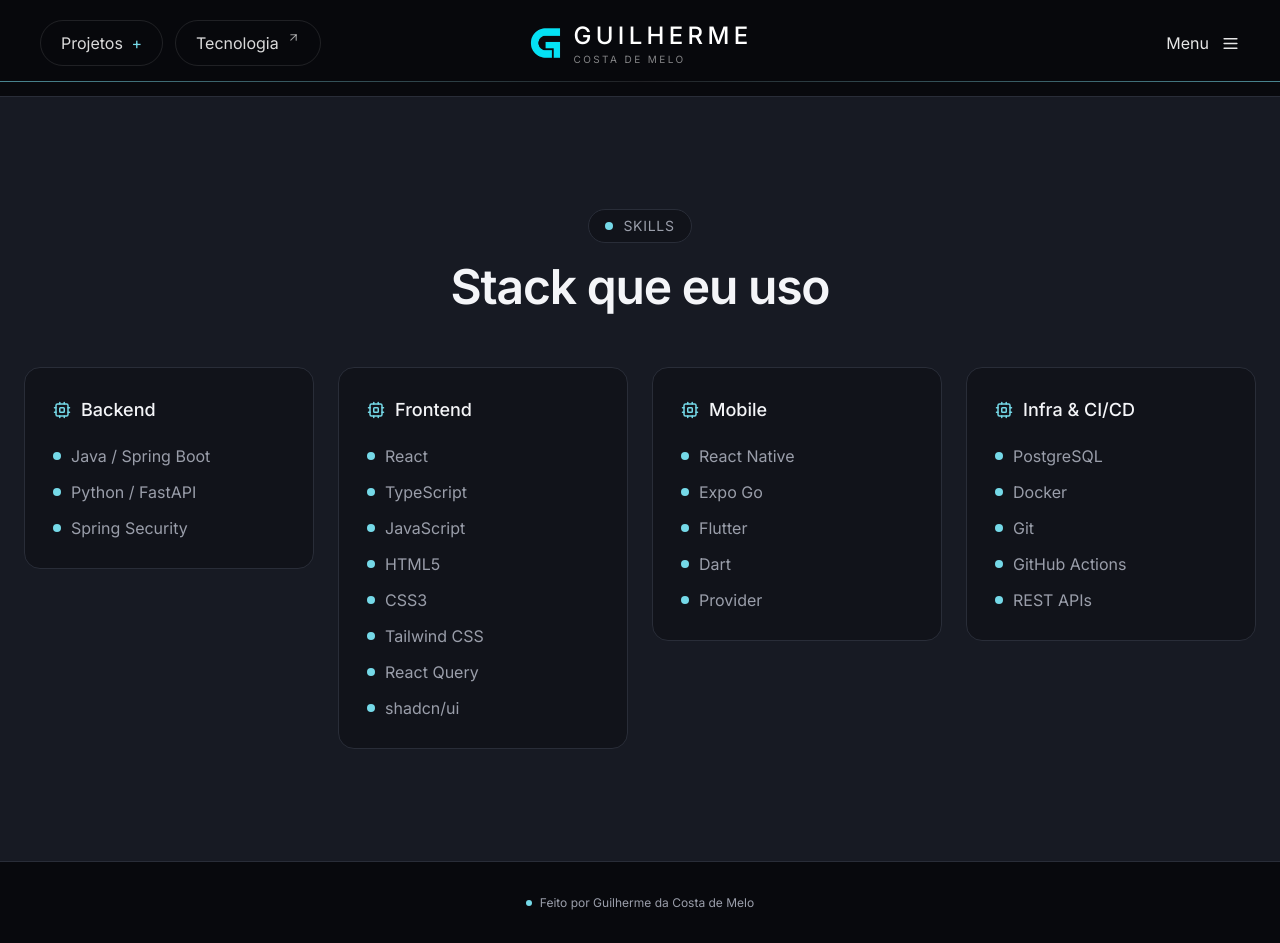
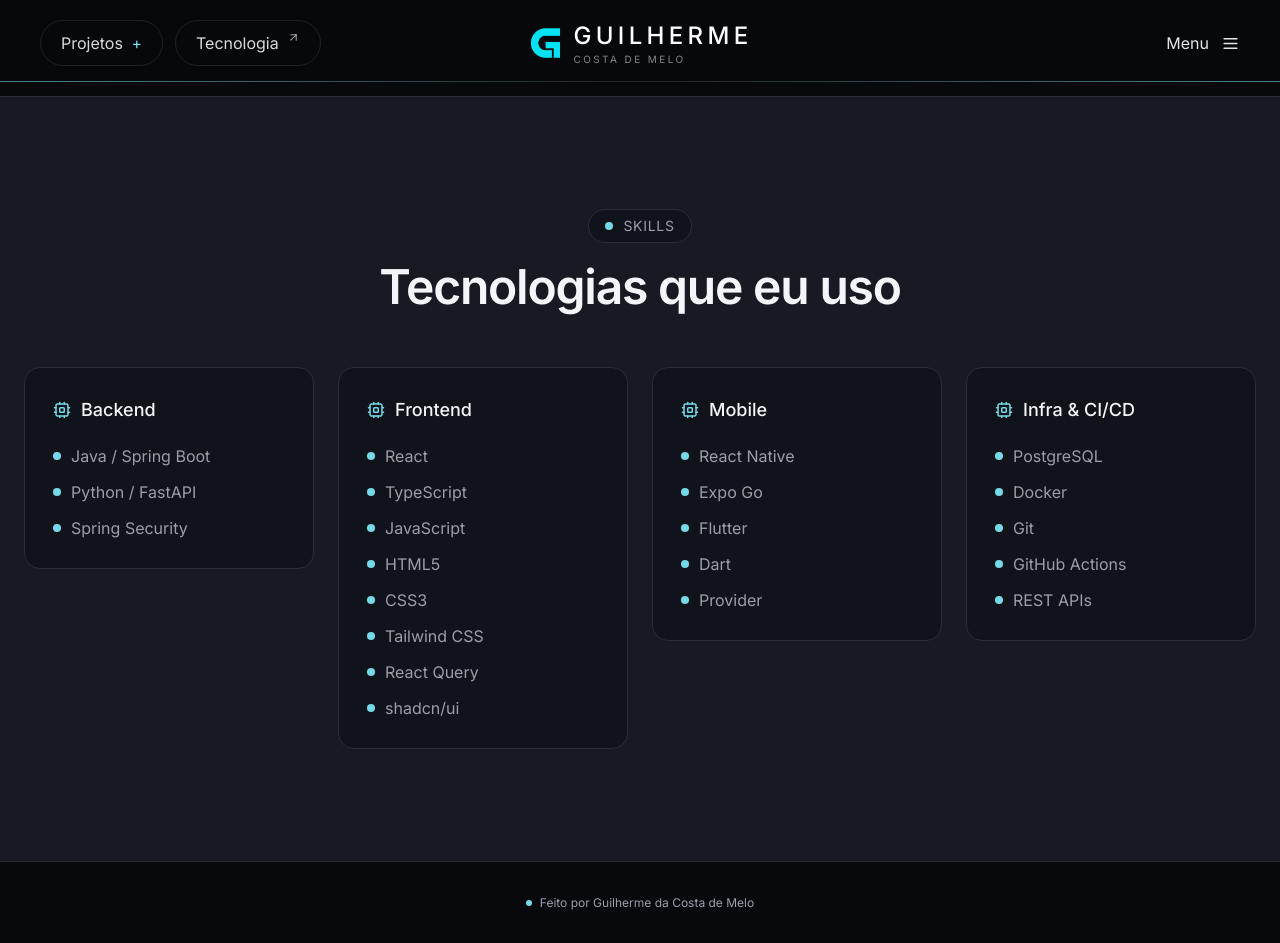
Before and after one commit to GuilhermeCosM/Portfolio-GuilhermedaCostaDev, a React (Vite) app: page / in a window 1280 px wide. Both pictures are taken after a click on the button "Tecnologia". Built offline with nearby package versions, Linux system fonts and the light colour scheme; the HTML template or start-up script is replaced by a standard one.

Commit message:
Ajusta layout e conteúdo do portfólio

```diff
--- a/src/sections/Skills.tsx
+++ b/src/sections/Skills.tsx
@@ -12,7 +12,7 @@
             <SectionEyebrow>Skills</SectionEyebrow>
           </div>
           <h2 className="text-4xl md:text-5xl font-semibold tracking-tight text-ink">
-            Stack que eu uso
+            Tecnologias que eu uso
           </h2>
         </Reveal>
 
```
